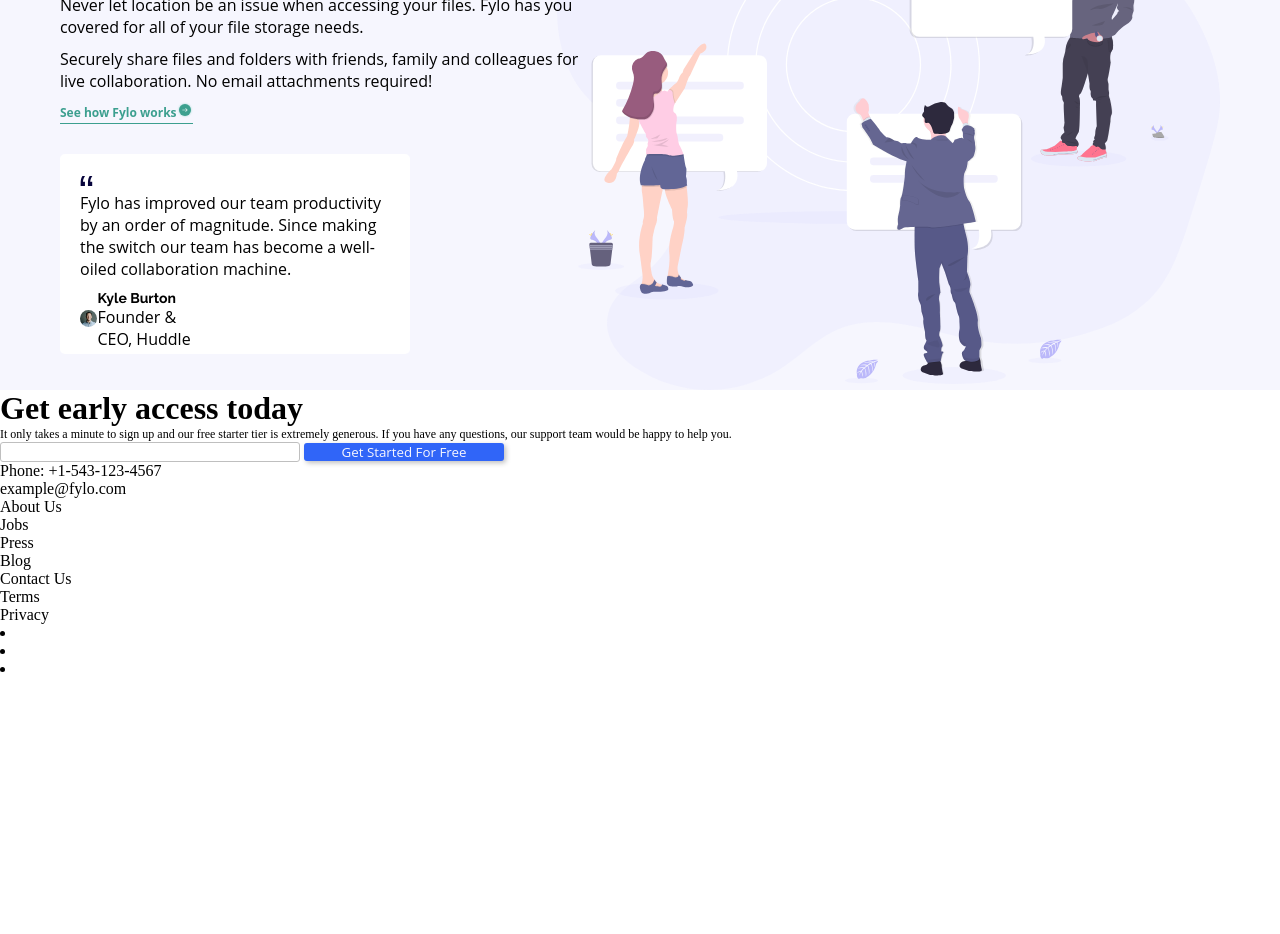
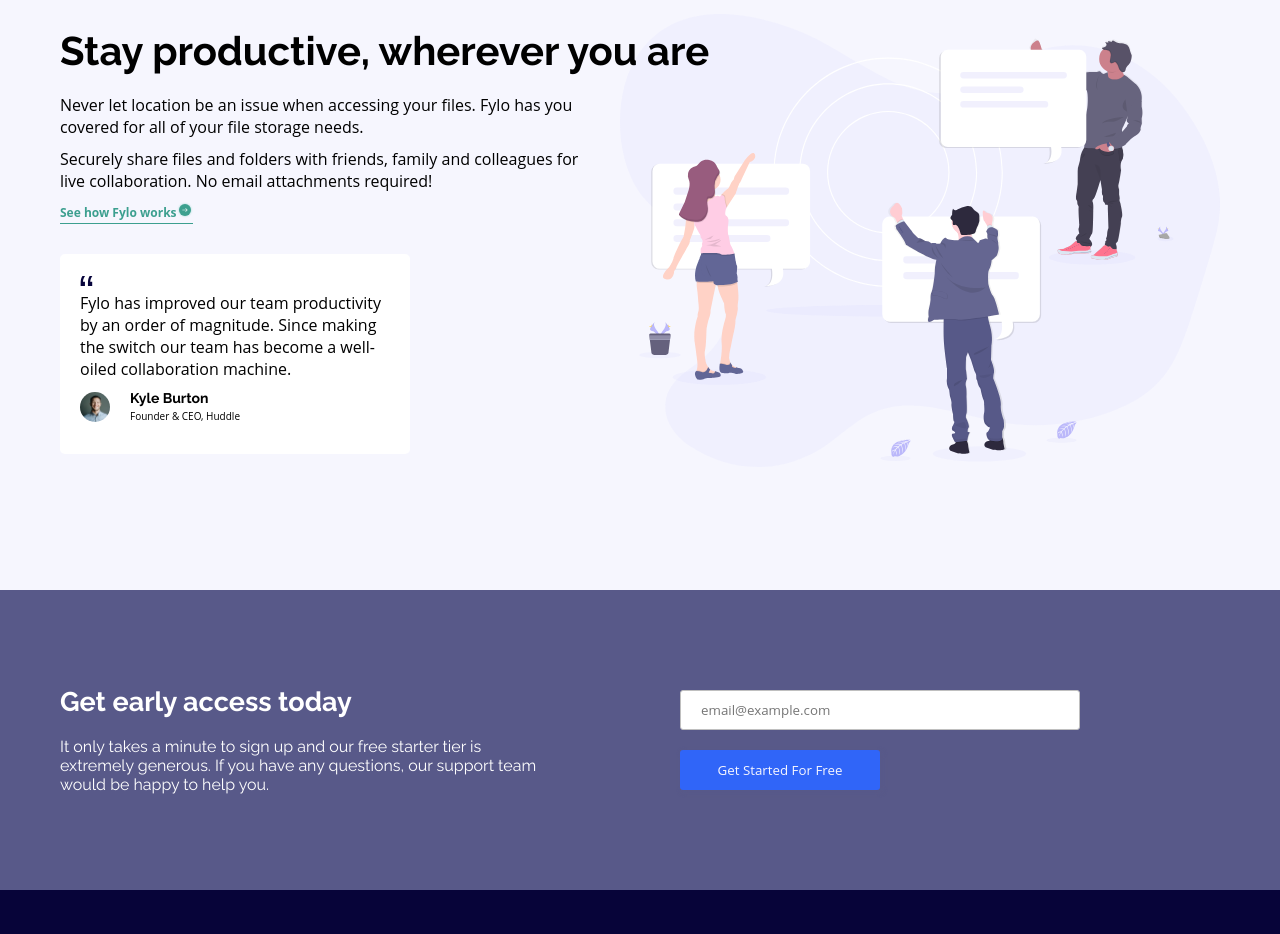
Before and after one commit to walidshaba/Flyo-landing-page-with-two-column-layout, a plain HTML site: page index.html in a window 1280 px wide. Shown: the part 1010-1944 px from the top of the page. Before the commit the page ends 1688 px from the top, so only its background shows below. Drawn offline with Linux system fonts and the light colour scheme; a web font is replaced by a local one.

Commit message:
Getting there

```diff
--- a/assets/styles/main.css
+++ b/assets/styles/main.css
@@ -131,15 +131,15 @@ form button {
 
 section.land-page2 {
   display: flex;
+  align-items: center;
   padding: 0 60px;
-
   background-image: url('../images/illustration-2.svg');
   /* width: 100%; */
   background-position: right;
-  background-size: contain;
+  background-size: 600px;
   background-origin: content-box;
   background-repeat: no-repeat;
-  height: 500px;
+  height: 700px;
   background-color: var(--lightGrayishBlue);
 }
 
@@ -188,7 +188,7 @@ section.land-page2 {
 }
 .quote-cont .profile {
   display: flex;
-  width: 120px;
+  width: 160px;
   justify-content: space-between;
   align-items: center;
 }
@@ -210,6 +210,90 @@ section.land-page2 {
   font-family: 700;
 }
 
-p {
-  font-size: 12px;
+.name-pos span {
+  font-size: 10px;
+  font-family: var(--openSans);
 }
+
+footer {
+  height: 800px;
+  display: flex;
+  flex-direction: column;
+}
+
+footer .newletter {
+  display: flex;
+  width: 100%;
+  height: 300px;
+  justify-content: space-between;
+  align-items: center;
+  background-color: var(--desaturatedBlue);
+  padding: 0 200px 0 60px;
+  color: #fff;
+}
+
+.newletter .left-col {
+  width: 480px;
+}
+
+.newletter .left-col h1 {
+  font-size: 27px;
+  font-family: var(--raleway);
+  margin-bottom: 20px;
+}
+
+.newletter .left-col p {
+  font-size: 16px;
+  font-family: var(--raleway);
+  font-family: 400;
+}
+
+.newletter form {
+  display: flex;
+  flex-direction: column;
+}
+
+.newletter form input {
+  height: 40px;
+  width: 400px;
+  padding: 0 20px;
+  font-family: var(--openSans);
+  border: 1.5px solid var(--lightGray);
+  border-radius: 3px;
+  margin-bottom: 20px;
+}
+
+.newletter form button {
+  width: 200px;
+  border: none;
+  background-color: var(--brightBlue);
+  color: var(--lightGrayishBlue);
+  font-family: var(--openSans);
+  border-radius: 3px;
+  box-shadow: 2px 2px 5px var(--desaturatedBlue);
+  cursor: pointer;
+  height: 40px;
+}
+
+footer .contacts {
+  display: flex;
+  background-color: var(--veryDarkBlue);
+  height: 500px;
+  flex-direction: row;
+  justify-content: space-between;
+
+  align-items: center;
+  color: #fff;
+  padding: 0 300px 0 60px;
+  position: relative;
+}
+.contacts .ft-logo {
+  width: 150px;
+  position: absolute;
+  top: 50px;
+}
+.contacts .col1 {
+  display: flex;
+  flex-direction: column;
+  list-style: none;
+}
--- a/index.html
+++ b/index.html
@@ -107,7 +107,7 @@
             </div>
             <div class="name-pos">
               <h3>Kyle Burton</h3>
-              <p>Founder & CEO, Huddle</p>
+              <span>Founder & CEO, Huddle</span>
             </div>
           </div>
         </div>
@@ -124,11 +124,12 @@
           </p>
         </div>
         <form action="">
-          <input type="email" />
+          <input type="email" placeholder="email@example.com" />
           <button>Get Started For Free</button>
         </form>
       </div>
       <div class="contacts">
+        <div class="ft-logo"><img src="assets/images/logo.svg" alt="" /></div>
         <ul class="col1">
           <li>Phone: +1-543-123-4567</li>
           <li>example@fylo.com</li>
```
